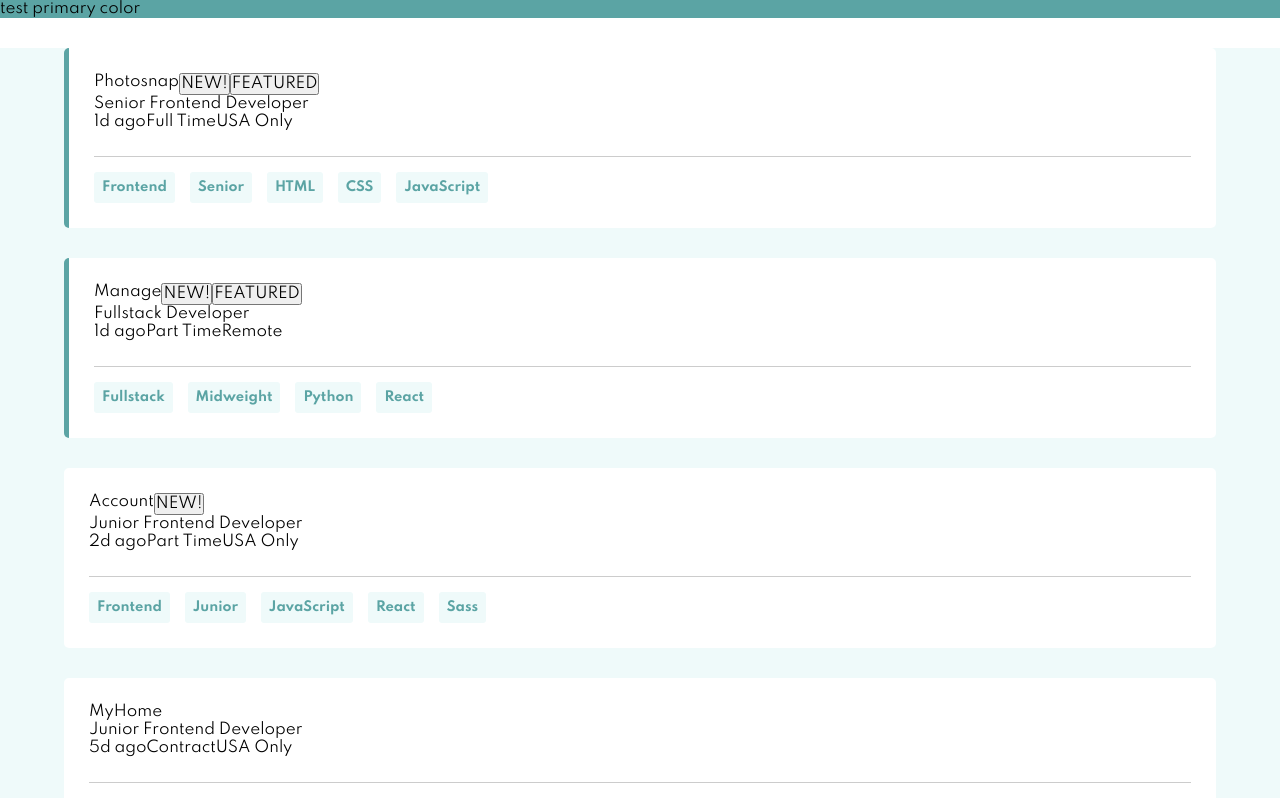
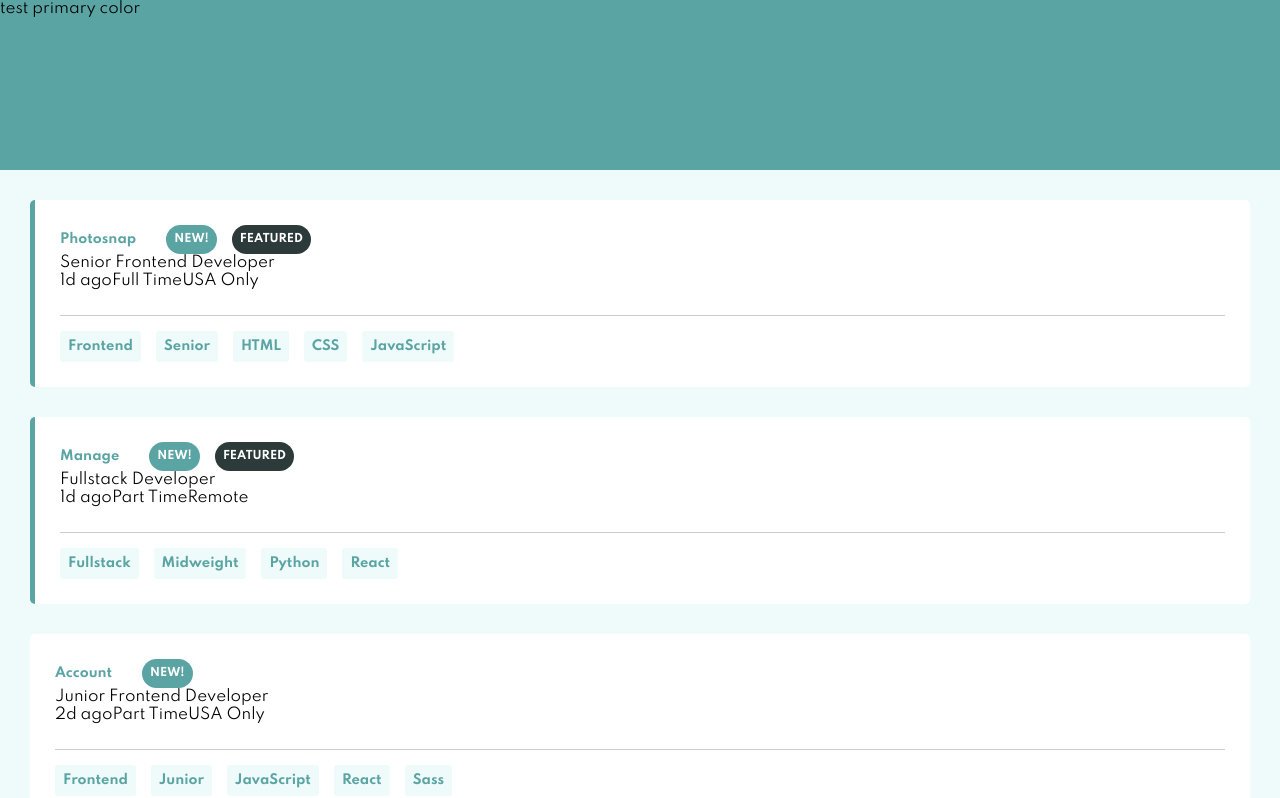
Before and after one commit to cch5ng/job_listing_fe_mentor, a React (Create React App) app: page / in a window 1280 px wide. Shown: the top 798 px of the page. Built offline with nearby package versions, Linux system fonts and the light colour scheme.

Commit message:
styling card header, first line

```diff
--- a/src/App.scss
+++ b/src/App.scss
@@ -3,8 +3,6 @@ $secondary-color: hsl(180, 52%, 96%);
 $tertiary-color: hsl(180, 31%, 95%);
 $dark-grey-cyan: hsl(180, 8%, 52%);
 $darker-grey-cyan: hsl(180, 14%, 20%);
-
-
 
 * {
   margin: 0;
@@ -16,10 +14,12 @@ $darker-grey-cyan: hsl(180, 14%, 20%);
 
 header {
   background-color: $primary-color;
+  min-height: 170px;
 }
 
 main {
   background-color: $secondary-color;
+  padding: 30px;
 }
 
 /* globals */
@@ -27,14 +27,15 @@ main {
   display: flex;
   flex-flow: row wrap;
   justify-content: flex-start;
+  align-items: center;
 }
 
 
 /* card */
 .card-container {
   min-height: 170px;
-  width: 90%;
-  margin: 30px auto;
+  width: 100%;
+  margin-bottom: 30px;
   padding: 25px;
   background-color: #fff;
   border-radius: 5px;
@@ -50,13 +51,30 @@ main {
   padding-bottom: 25px;
 }
 
+.h2 {
+  color: $primary-color;
+  font-size: 13px;
+  font-weight: 700;
+  margin-right: 15px;
+}
+
 /* buttons */
+.button {
+  color: #fff;
+  font-size: 11px;
+  font-weight: 700;
+  margin-left: 15px;
+  padding: 8px;
+  border-radius: 25px;
+  border: none;
+}
+
 .button-new {
-
+  background-color: $primary-color;
 }
 
 .button-featured {
-
+  background-color: $darker-grey-cyan;
 }
 
 .button-keyword {
--- a/src/components/Button.js
+++ b/src/components/Button.js
@@ -4,6 +4,9 @@ import '../App.scss';
 function Button(props) {
   const {label, type} = props;
   let classStr = `button-${type}`;
+  if (type === 'new' || type === 'featured') {
+    classStr += ' button';
+  }
   return (
     <button className={classStr}>
       {label}
--- a/src/components/CardHeader.js
+++ b/src/components/CardHeader.js
@@ -1,5 +1,6 @@
 import React from 'react';
 import '../App.scss';
+import Button from './Button';
 
 function CardHeader(props) {
   const {company, logo, isNew, featured, position, postedAt, contract,
@@ -7,12 +8,12 @@ function CardHeader(props) {
   return (
     <div className="card-header-container">
       <div className="row">
-        <div>{company}</div>
+        <div className="h2">{company}</div>
         {isNew === true && (
-          <button>NEW!</button>
+          <Button label="NEW!" type="new" />
         )}
         {featured === true && (
-          <button>FEATURED</button>
+          <Button label="FEATURED" type="featured" />
         )}
       </div>
       <div>{position}</div>
```
